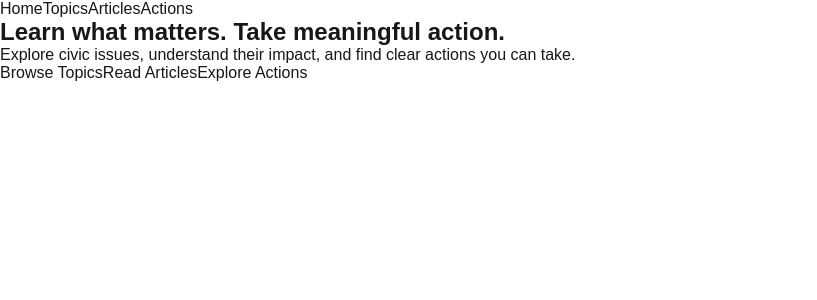
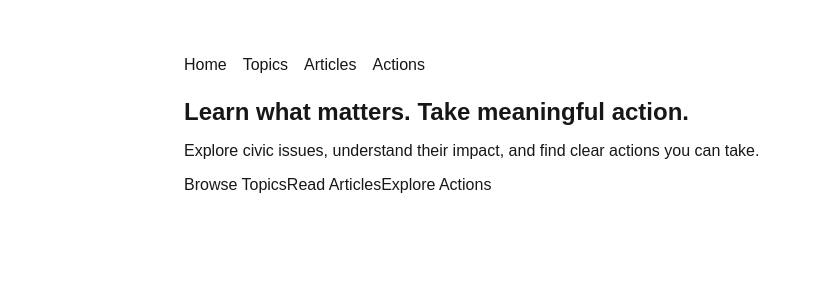
Before and after one commit to kborn/signalfire, a Next.js app in the folder apps/web/: page / in a window 1280 px wide. Shown: the top 300 px of the page, without its empty margins (0-817 px from the left). Built offline with nearby package versions, Linux system fonts and the light colour scheme.

Commit message:
adding some formatting

```diff
--- a/apps/web/src/app/actions/[slug]/page.tsx
+++ b/apps/web/src/app/actions/[slug]/page.tsx
@@ -2,17 +2,17 @@ export default async function ActionDetailsPage({ params }: { params: Promise<{
   const { slug } = await params;
   const actionName = slug; // TODO pull me from the API
   return (
-    <div>
+    <div className="page-section">
       <section>
         <h1>{actionName} Action</h1>
         <p>Understand this action and how you can take part</p>
       </section>
       <section>
-        <h1>Topics</h1>
+        <h2>Topics</h2>
         <p>Explore topics relating to {actionName}</p>
       </section>
       <section>
-        <h1>Articles</h1>
+        <h2>Articles</h2>
         <p>Learn more about {actionName}</p>
       </section>
     </div>
--- a/apps/web/src/app/actions/page.tsx
+++ b/apps/web/src/app/actions/page.tsx
@@ -1,6 +1,6 @@
 export default function ActionListPage() {
   return (
-    <section>
+    <section className="page-section">
       <h1>Actions</h1>
       <p>Find ways to take meaningful action</p>
     </section>
--- a/apps/web/src/app/articles/[slug]/page.tsx
+++ b/apps/web/src/app/articles/[slug]/page.tsx
@@ -7,17 +7,17 @@ export default async function ArticleDetailsPage({
   const articleName = slug; // TODO pull me from the API
   // const articleContent = slug; // TODO pull me from the API
   return (
-    <div>
+    <div className="page-section">
       <section>
         <h1>{articleName} Article</h1>
         <p>Article content goes here</p>
       </section>
       <section>
-        <h1>Topics</h1>
+        <h2>Topics</h2>
         <p>Explore topics relating to {articleName}</p>
       </section>
       <section>
-        <h1>Events</h1>
+        <h2>Actions</h2>
         <p>Get involved with {articleName}</p>
       </section>
     </div>
--- a/apps/web/src/app/articles/page.tsx
+++ b/apps/web/src/app/articles/page.tsx
@@ -1,7 +1,7 @@
 export default function ArticleListPage() {
   return (
-    <section>
-      <h1>Article</h1>
+    <section className="page-section">
+      <h1>Articles</h1>
       <p>Read and understand the issues that matter</p>
     </section>
   );
--- a/apps/web/src/app/globals.css
+++ b/apps/web/src/app/globals.css
@@ -35,6 +35,30 @@ a {
   text-decoration: none;
 }
 
+.site-header {
+  padding: 24px 0;
+}
+
+.site-nav {
+  display: flex;
+  gap: 16px;
+}
+
+.site-main {
+  padding: 32px 0 64px;
+}
+
+.page-section {
+  display: grid;
+  gap: 16px;
+}
+
+.container {
+  max-width: 960px;
+  margin: 0 auto;
+  padding: 0 24px;
+}
+
 @media (prefers-color-scheme: dark) {
   html {
     color-scheme: dark;
--- a/apps/web/src/app/layout.tsx
+++ b/apps/web/src/app/layout.tsx
@@ -13,10 +13,10 @@ export default function RootLayout({
   children: React.ReactNode;
 }>) {
   return (
-    <html lang="en">
-      <body>
-        <header>
-          <nav>
+    <html lang="en" className="container">
+      <body className="site-main">
+        <header className="site-header">
+          <nav className="site-nav">
             <Link href="/">Home</Link>
             <Link href="/topics">Topics</Link>
             <Link href="/articles">Articles</Link>
--- a/apps/web/src/app/page.tsx
+++ b/apps/web/src/app/page.tsx
@@ -2,7 +2,7 @@ import Link from 'next/link';
 
 export default function HomePage() {
   return (
-    <section>
+    <section className="page-section">
       <h1>Learn what matters. Take meaningful action.</h1>
       <p>Explore civic issues, understand their impact, and find clear actions you can take.</p>
       <div>
--- a/apps/web/src/app/topics/[slug]/page.tsx
+++ b/apps/web/src/app/topics/[slug]/page.tsx
@@ -2,16 +2,16 @@ export default async function TopicDetailsPage({ params }: { params: Promise<{ s
   const { slug } = await params;
   const topicName = slug; // TODO pull me from the API
   return (
-    <div>
+    <div className="page-section">
       <section>
         <h1>{topicName} Topic</h1>
       </section>
       <section>
-        <h1>Articles</h1>
+        <h2>Articles</h2>
         <p>Learn more about {topicName}</p>
       </section>
       <section>
-        <h1>Events</h1>
+        <h2>Actions</h2>
         <p>Get involved with {topicName}</p>
       </section>
     </div>
--- a/apps/web/src/app/topics/page.tsx
+++ b/apps/web/src/app/topics/page.tsx
@@ -1,7 +1,7 @@
 export default function TopicListPage() {
   return (
-    <section>
-      <h1>Topic</h1>
+    <section className="page-section">
+      <h1>Topics</h1>
       <p>Browse civic issues and discover related articles and actions</p>
     </section>
   );
```
Also changed, not shown: 3 other files (tests, documents, lock files or other folders).
